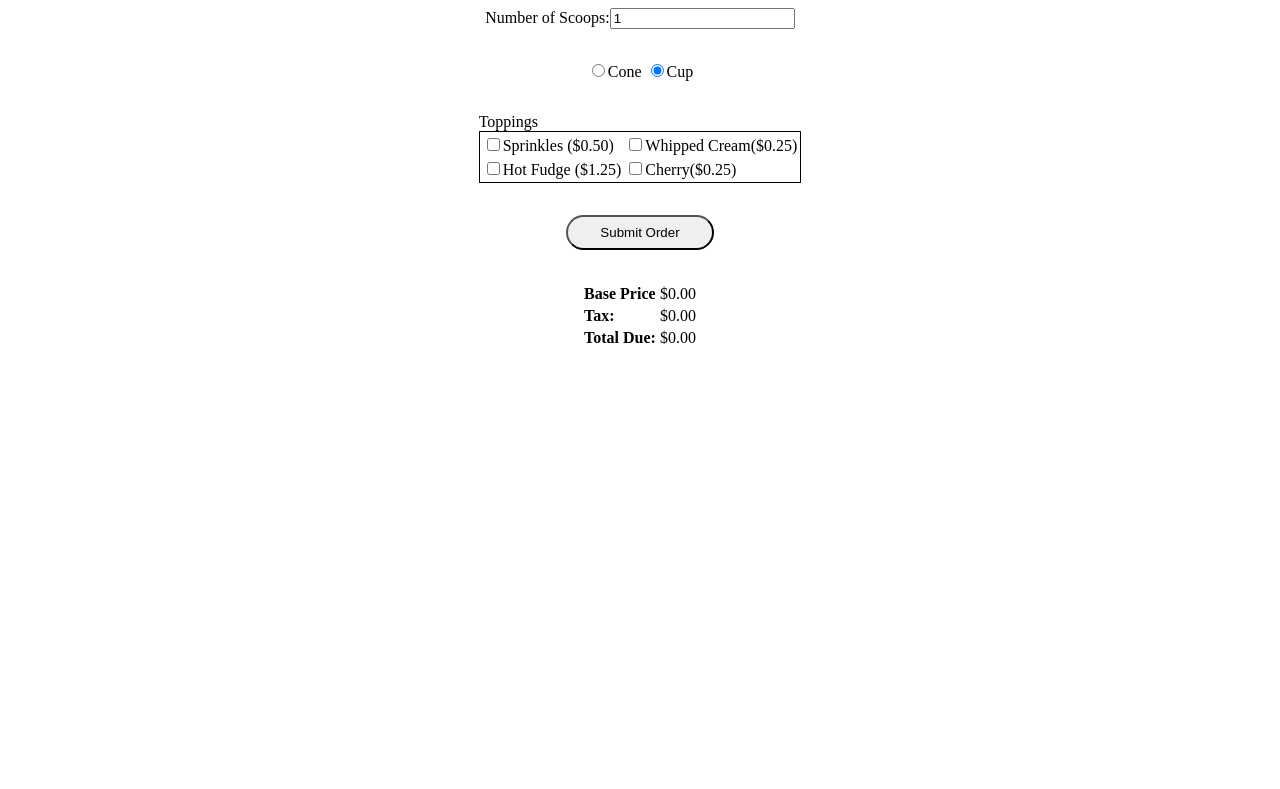
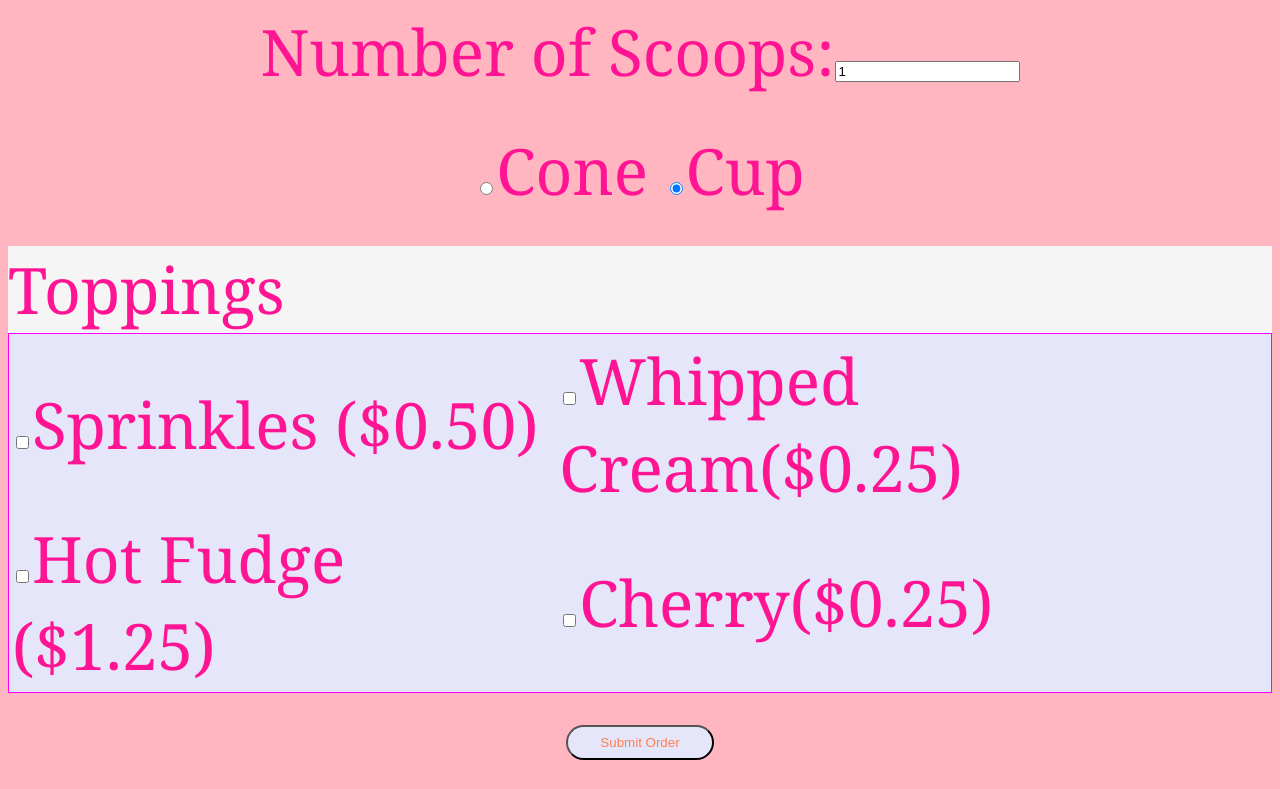
Before and after one commit to yaremnz/IceCream, a plain HTML site: page index.html in a window 1280 px wide. Both pictures are taken after a click on the button "Submit Order". Shown: the top 789 px of the page. Drawn offline with Linux system fonts and the light colour scheme.

Commit message:
js css edits

```diff
--- a/index.html
+++ b/index.html
@@ -27,7 +27,7 @@
             id="cupElement"
         >Cup</label>
     </div><!--END OF coneCupOptions-->
-    <div class="toppings">
+    <div class="toppings" id="toppings">
         <div class="title">Toppings</div>
         <table>
             <tr>
@@ -40,7 +40,7 @@
             </tr>
         </table>
     </div>
-        <button id="sumbitOrder">Submit Order</button>
+        <button id="submitOrder">Submit Order</button>
         <table class="totals">
             <tr>
                 <th>Base Price</th>
--- a/scripts/main.js
+++ b/scripts/main.js
@@ -1,8 +1,59 @@
 document.addEventListener("DOMContentLoaded", ()=>{
+
+    function updateDisplay(){
+        if(cupElement.checked){
+            toppings.classList.remove("hidden")
+        }else{
+            toppings.classList.add("hidden")
+        }
+    }
+    coneElement.onclick = updateDisplay;
+    cupElement.onclick = updateDisplay;
 
     submitOrder.addEventListener("click", ()=>{
 
-        totalElement.innerText = 0
+        //GET AND CONVERT ELEMENT VALUES TO LOCAL JS VARIABLES
+        const scoops = Number(scoopsElement.value)
+        const cone = coneElement.checked;  // NOTE CHECKED NOT VALUE
+        const cup = cupElement.checked; //EVEEN THOUGH ITS A RADIO
+
+        const sprinkes = sprinklesElement.ckecked;
+        const whipped = sprinklesElement.ckecked;
+        const fudge = hotFudgeElement.ckecked;
+        const cherry = cherryElement.ckecked
+
+        // LOVAL JAVASCRIPT OUTPUT VARIABLES
+        let basePrice = 0;
+        let tax = 0;
+        let total = 0;
+
+        //START LOGIC
+        basePrice = 2.25 ;
+        if(scoops > 1){
+            basePrice += 1.25 * (scoop - 1);
+        }
+        if(cup){
+            if(sprinkes){
+                basePrice += 0.50
+            }
+            if(whipped){
+                basePrice += 0.25
+            }
+            if(fudge){
+                basePrice += 1.25
+            }
+            if(cherry){
+                basePrice += 0.25
+            }
+        }
+        tax = basePrice * 0.08
+        total= basePrice + tax
+
+        //UPDATE DISPLAY
+        basePriceElement.innerText = "$" + basePrice.toFixed(2);
+        taxElement.innerText = "$" + tax.toFixed(2);
+        totalElement.innerText = "$" + total.toFixed(2);
+
 
     });//end click
 
--- a/styles/common.css
+++ b/styles/common.css
@@ -2,6 +2,10 @@ body{
     display: flex;
     flex-direction: column;
     gap: 2rem;
+    font-family: Cambria, Cochin, Georgia, Times, 'Times New Roman', serif;
+    font-size: 5vw;
+    color: deeppink;
+    background-color: lightpink;
 }
 body{
     text-align: center;
@@ -11,10 +15,15 @@ button {
     margin: auto;
     border-radius: 3rem;
     padding: 0.5rem 2rem;
+    color: coral;
+    background-color: lavender;
 }
 .totals,
 .toppings{
     margin: auto;
+}
+.toppings{
+    background-color: whitesmoke;
 }
 th, .toppings>* {
     text-align: left;
@@ -26,5 +35,13 @@ th, .toppings>* {
     text-align: right;
 }
 .toppings table{
-    border: 1px solid black;
+    border: 1px solid fuchsia;
+    background-color: lavender;
 }
+*{
+    opacity: 1;
+    transition: opacity ease-in-out 1s;
+}
+.hidden{
+    opacity: 0;
+}
```
